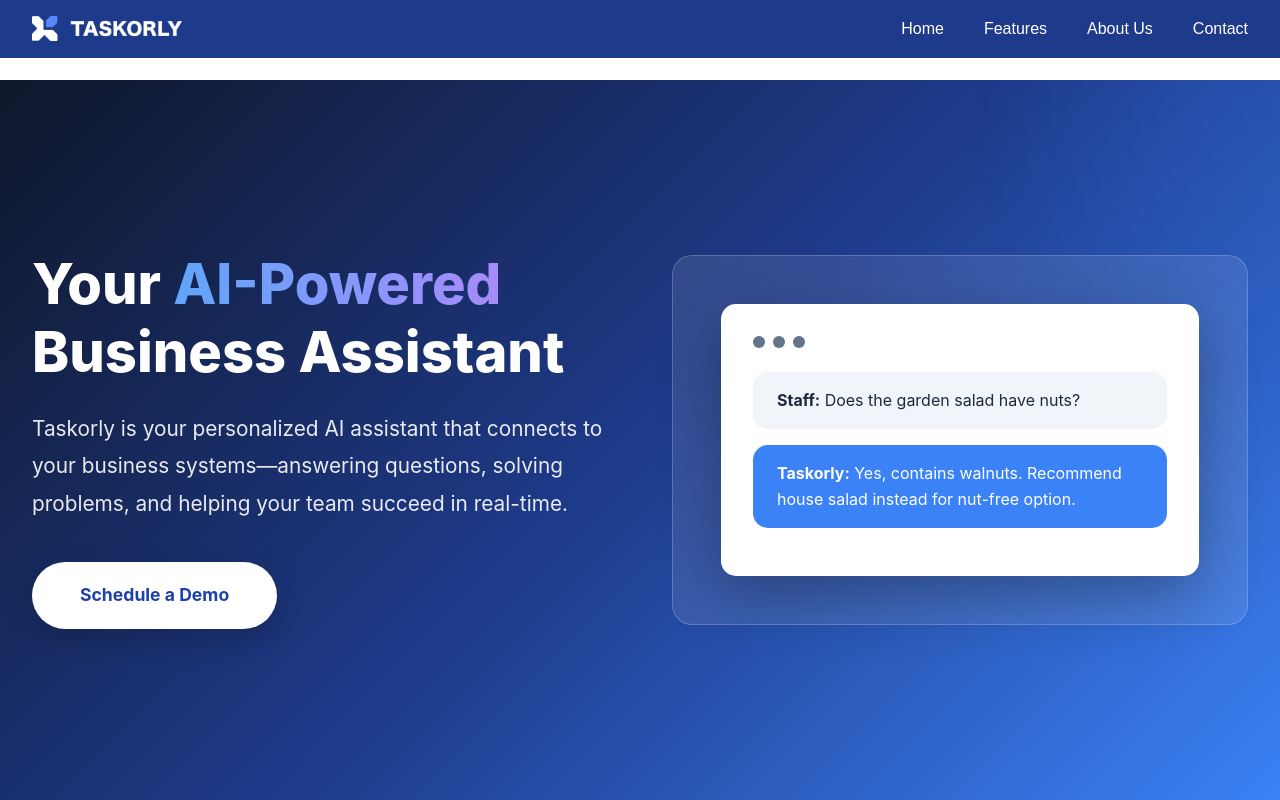
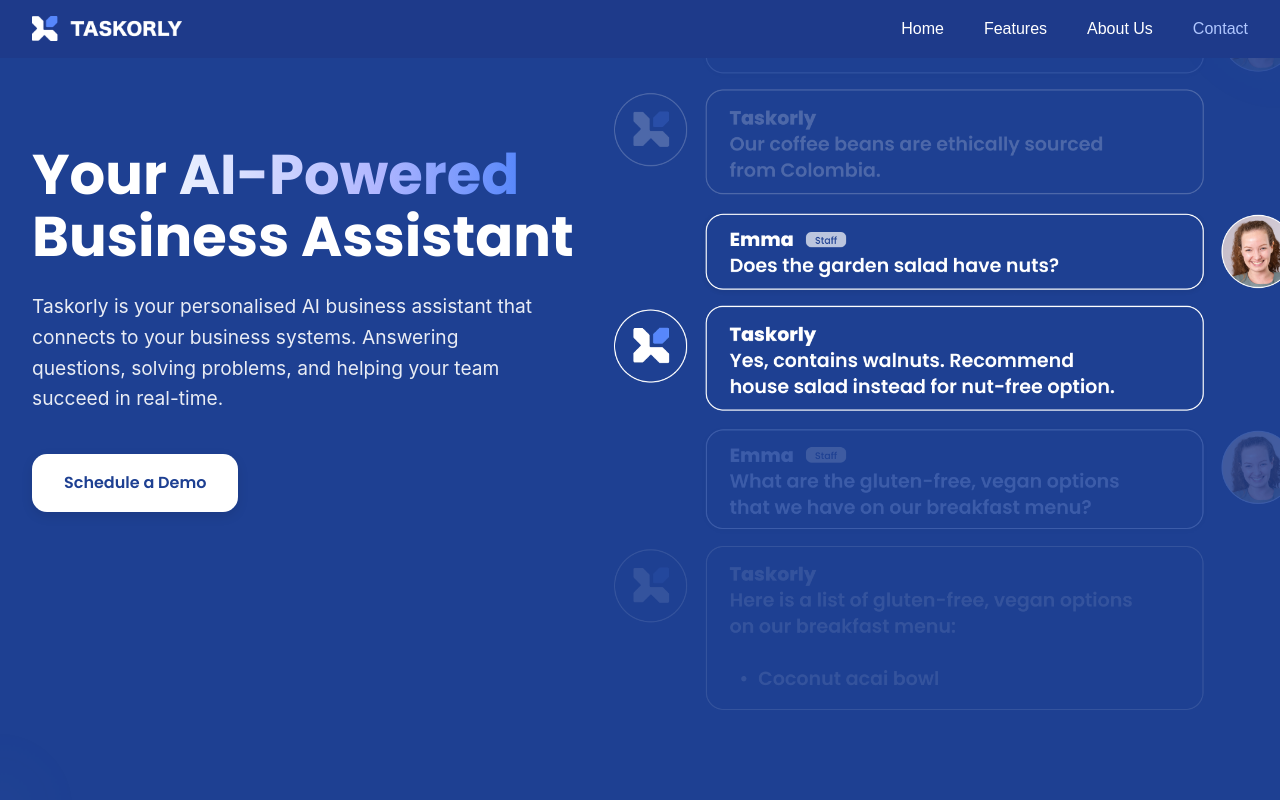
Before and after one commit to zz1mmy/taskorly-website-2.0, a Next.js app: page / in a window 1280 px wide. Shown: the top 800 px of the page. Built offline with nearby package versions, Linux system fonts and the light colour scheme.

Commit message:
fixed the hero section

```diff
--- a/src/app/globals.css
+++ b/src/app/globals.css
@@ -68,15 +68,19 @@ nav {
   color: #a78bfa;
 }
 
+.nav-links a[href="#contact"] {
+  color: #B0C7FF;
+}
+
 /* Hero Section */
 .hero {
-  margin-top: 80px;
-  min-height: 90vh;
+  margin-top: 0;
+  min-height: 75vh;
   display: flex;
-  align-items: center;
-  background: linear-gradient(135deg, #0f172a 0%, #1e3a8a 50%, #3b82f6 100%);
+  align-items: flex-start;
+  background: #1E4092;
   color: white;
-  padding: 4rem 2rem;
+  padding: 0 2rem 4rem 2rem;
   position: relative;
   overflow: hidden;
 }
@@ -84,17 +88,28 @@ nav {
 .hero::before {
   content: '';
   position: absolute;
-  width: 500px;
-  height: 500px;
-  background: radial-gradient(circle, rgba(59, 130, 246, 0.3) 0%, transparent 70%);
-  top: -200px;
-  right: -200px;
+  width: 300px;
+  height: 300px;
+  background: radial-gradient(circle, rgba(176, 199, 255, 0.1) 0%, transparent 70%);
+  top: -150px;
+  right: -150px;
   animation: pulse 4s ease-in-out infinite;
 }
 
+.hero::after {
+  content: '';
+  position: absolute;
+  width: 200px;
+  height: 200px;
+  background: radial-gradient(circle, rgba(176, 199, 255, 0.05) 0%, transparent 70%);
+  bottom: -100px;
+  left: -100px;
+  animation: pulse 6s ease-in-out infinite reverse;
+}
+
 @keyframes pulse {
-  0%, 100% { transform: scale(1); opacity: 0.5; }
-  50% { transform: scale(1.1); opacity: 0.3; }
+  0%, 100% { transform: scale(1); opacity: 0.3; }
+  50% { transform: scale(1.1); opacity: 0.1; }
 }
 
 .hero-content {
@@ -103,98 +118,92 @@ nav {
   display: grid;
   grid-template-columns: 1fr 1fr;
   gap: 4rem;
-  align-items: center;
+  align-items: flex-start;
   position: relative;
   z-index: 1;
+  padding-top: 0;
+}
+
+.hero-text {
+  margin-top: 6rem;
+  padding-top: 3rem;
 }
 
 .hero-text h1 {
+  font-family: 'Poppins', sans-serif;
   font-size: 3.5rem;
-  font-weight: 800;
-  line-height: 1.2;
+  font-weight: 700;
+  line-height: 1.1;
   margin-bottom: 1.5rem;
+  color: white;
+  max-width: 634px;
 }
 
 .hero-text .highlight {
-  background: linear-gradient(90deg, #60a5fa, #a78bfa);
+  background: linear-gradient(90deg, #EAF0FF 0%, #B0B6FF 59%, #5787FB 100%);
   -webkit-background-clip: text;
   -webkit-text-fill-color: transparent;
   background-clip: text;
 }
 
 .hero-text p {
-  font-size: 1.3rem;
+  font-size: 1.2rem;
   margin-bottom: 2.5rem;
   opacity: 0.9;
-  line-height: 1.8;
+  line-height: 1.6;
+  color: white;
+  max-width: 510px;
 }
 
 .hero-cta {
   display: inline-block;
-  padding: 1.2rem 3rem;
+  padding: 1rem 2rem;
   background: white;
-  color: #1e40af;
+  color: #1E4092;
   text-decoration: none;
-  border-radius: 50px;
-  font-weight: 700;
-  font-size: 1.1rem;
-  transition: all 0.3s;
-  box-shadow: 0 10px 30px rgba(0, 0, 0, 0.2);
+  border: none;
+  border-radius: 15px;
+  font-weight: 600;
+  font-size: 1rem;
+  transition: all 0.3s ease;
+  font-family: 'Poppins', sans-serif;
+  box-shadow: 0 4px 12px rgba(0, 0, 0, 0.1);
 }
 
 .hero-cta:hover {
+  background: #B0B6FF;
+  color: white;
   transform: translateY(-3px);
-  box-shadow: 0 15px 40px rgba(0, 0, 0, 0.3);
+  box-shadow: 0 8px 25px rgba(176, 182, 255, 0.4);
 }
 
+/* Chat Interface */
 .hero-visual {
-  background: rgba(255, 255, 255, 0.1);
-  backdrop-filter: blur(10px);
-  border-radius: 20px;
-  padding: 3rem;
-  border: 1px solid rgba(255, 255, 255, 0.2);
+  display: flex;
+  align-items: center;
+  justify-content: center;
+  padding: 2rem 0;
 }
 
-.demo-screen {
-  background: white;
+.chat-graphic {
+  width: 120%;
+  max-width: 800px;
+  height: auto;
   border-radius: 15px;
-  padding: 2rem;
-  box-shadow: 0 20px 60px rgba(0, 0, 0, 0.3);
+  animation: fadeInUp 0.8s ease-out;
+  object-fit: contain;
+  display: block;
 }
 
-.demo-header {
-  display: flex;
-  gap: 0.5rem;
-  margin-bottom: 1.5rem;
-}
-
-.demo-dot {
-  width: 12px;
-  height: 12px;
-  border-radius: 50%;
-  background: #64748b;
-}
-
-.demo-content {
-  color: #1e293b;
-}
-
-.chat-bubble {
-  background: #f1f5f9;
-  padding: 1rem 1.5rem;
-  border-radius: 15px;
-  margin-bottom: 1rem;
-  animation: fadeIn 0.5s ease-in;
-}
-
-@keyframes fadeIn {
-  from { opacity: 0; transform: translateY(10px); }
-  to { opacity: 1; transform: translateY(0); }
-}
-
-.chat-bubble.ai {
-  background: #3b82f6;
-  color: white;
+@keyframes fadeInUp {
+  from {
+    opacity: 0;
+    transform: translateY(30px);
+  }
+  to {
+    opacity: 1;
+    transform: translateY(0);
+  }
 }
 
 /* Features Section */
@@ -552,10 +561,21 @@ footer {
 
   .hero-content {
     grid-template-columns: 1fr;
+    gap: 2rem;
+  }
+
+  .hero-text {
+    margin-top: 3rem;
+    padding-top: 1rem;
   }
 
   .hero-text h1 {
     font-size: 2.5rem;
+  }
+
+  .chat-graphic {
+    width: 100%;
+    max-width: 100%;
   }
 
   .about-content {
@@ -571,3 +591,18 @@ footer {
     grid-template-columns: 1fr;
   }
 }
+
+@media (max-width: 480px) {
+  .hero-text h1 {
+    font-size: 2rem;
+  }
+
+  .hero-text p {
+    font-size: 1rem;
+  }
+
+  .chat-graphic {
+    width: 100%;
+    max-width: 100%;
+  }
+}
--- a/src/app/layout.tsx
+++ b/src/app/layout.tsx
@@ -76,6 +76,11 @@ export default function RootLayout({
 }>) {
   return (
     <html lang="en">
+      <head>
+        <link rel="preconnect" href="https://fonts.googleapis.com" />
+        <link rel="preconnect" href="https://fonts.gstatic.com" crossOrigin="anonymous" />
+        <link href="https://fonts.googleapis.com/css2?family=Poppins:wght@400;500;600;700;800&display=swap" rel="stylesheet" />
+      </head>
       <body className="antialiased">
         <Header />
         <main>{children}</main>
--- a/src/components/sections/Hero.tsx
+++ b/src/components/sections/Hero.tsx
@@ -1,4 +1,5 @@
 import Link from 'next/link'
+import Image from 'next/image'
 
 export default function Hero() {
   return (
@@ -6,25 +7,18 @@ export default function Hero() {
       <div className="hero-content">
         <div className="hero-text">
           <h1>Your <span className="highlight">AI-Powered</span> Business Assistant</h1>
-          <p>Taskorly is your personalized AI assistant that connects to your business systems—answering questions, solving problems, and helping your team succeed in real-time.</p>
+          <p>Taskorly is your personalised AI business assistant that connects to your business systems. Answering questions, solving problems, and helping your team succeed in real-time.</p>
           <Link href="#contact" className="hero-cta">Schedule a Demo</Link>
         </div>
         <div className="hero-visual">
-          <div className="demo-screen">
-            <div className="demo-header">
-              <div className="demo-dot"></div>
-              <div className="demo-dot"></div>
-              <div className="demo-dot"></div>
-            </div>
-            <div className="demo-content">
-              <div className="chat-bubble">
-                <strong>Staff:</strong> Does the garden salad have nuts?
-              </div>
-              <div className="chat-bubble ai">
-                <strong>Taskorly:</strong> Yes, contains walnuts. Recommend house salad instead for nut-free option.
-              </div>
-            </div>
-          </div>
+          <Image
+            src="/Landing Screen Chat Graphic.png"
+            alt="Taskorly Chat Interface"
+            width={800}
+            height={600}
+            className="chat-graphic"
+            priority
+          />
         </div>
       </div>
     </section>
```
Also changed, not shown: public/Landing Screen Chat Graphic.png (added).
